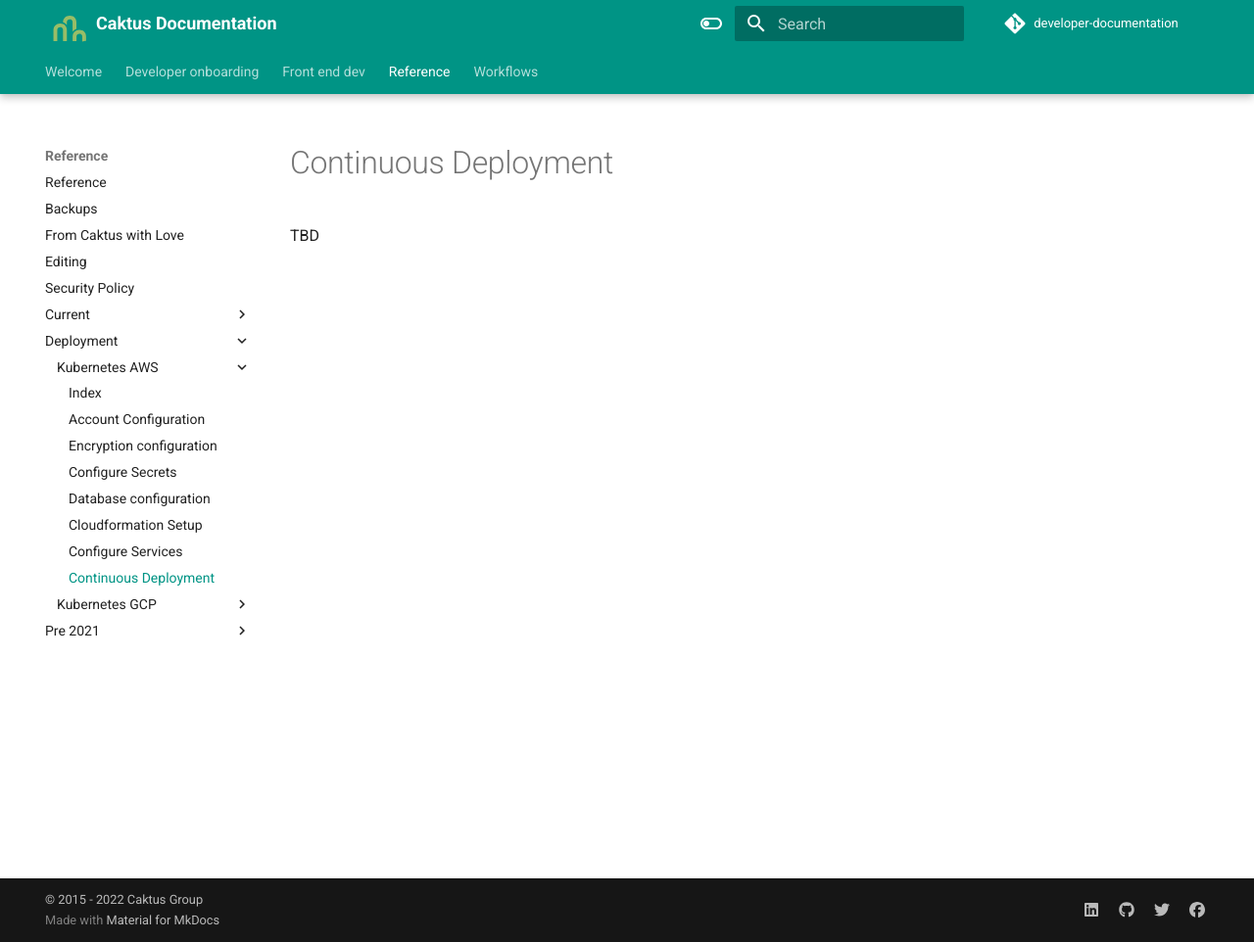
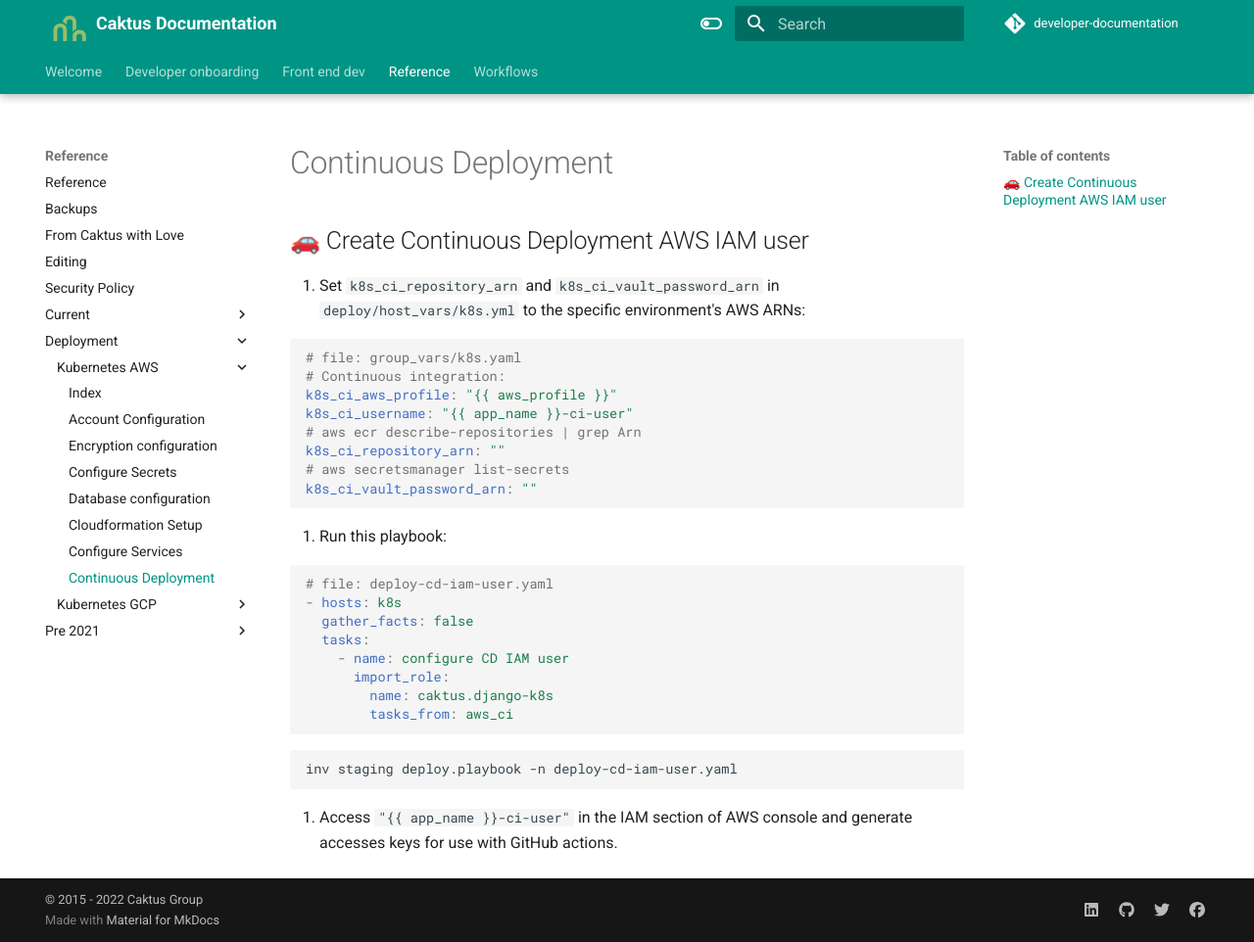
Before and after one commit to caktus/guidebook, an MkDocs documentation site: the page built from docs/reference/deployment/Kubernetes-AWS/007_cd.md, in a window 1280 px wide and 962 px high. Shown: the whole window at 98% size. Built offline with MkDocs 1.6.1 and Material for MkDocs 9.7.7, drawn with Linux system fonts in a browser that asks for light colours; comment, search, counter and statistics services are not loaded.

Commit message:
add CD instructions

````diff
--- a/docs/reference/deployment/Kubernetes-AWS/007_cd.md
+++ b/docs/reference/deployment/Kubernetes-AWS/007_cd.md
@@ -1,3 +1,37 @@
 # Continuous Deployment
 
-TBD
+## 🚗 Create Continuous Deployment AWS IAM user
+
+1. Set `k8s_ci_repository_arn` and `k8s_ci_vault_password_arn` in
+   `deploy/host_vars/k8s.yml` to the specific environment's AWS ARNs:
+
+```yaml
+# file: group_vars/k8s.yaml
+# Continuous integration:
+k8s_ci_aws_profile: "{{ aws_profile }}"
+k8s_ci_username: "{{ app_name }}-ci-user"
+# aws ecr describe-repositories | grep Arn
+k8s_ci_repository_arn: ""
+# aws secretsmanager list-secrets
+k8s_ci_vault_password_arn: ""
+```
+
+2. Run this playbook:
+
+```yaml
+# file: deploy-cd-iam-user.yaml
+- hosts: k8s
+  gather_facts: false
+  tasks:
+    - name: configure CD IAM user
+      import_role:
+        name: caktus.django-k8s
+        tasks_from: aws_ci
+```
+
+```sh
+inv staging deploy.playbook -n deploy-cd-iam-user.yaml
+```
+
+3. Access `"{{ app_name }}-ci-user"` in the IAM section of AWS console and generate accesses
+   keys for use with GitHub actions.
````
